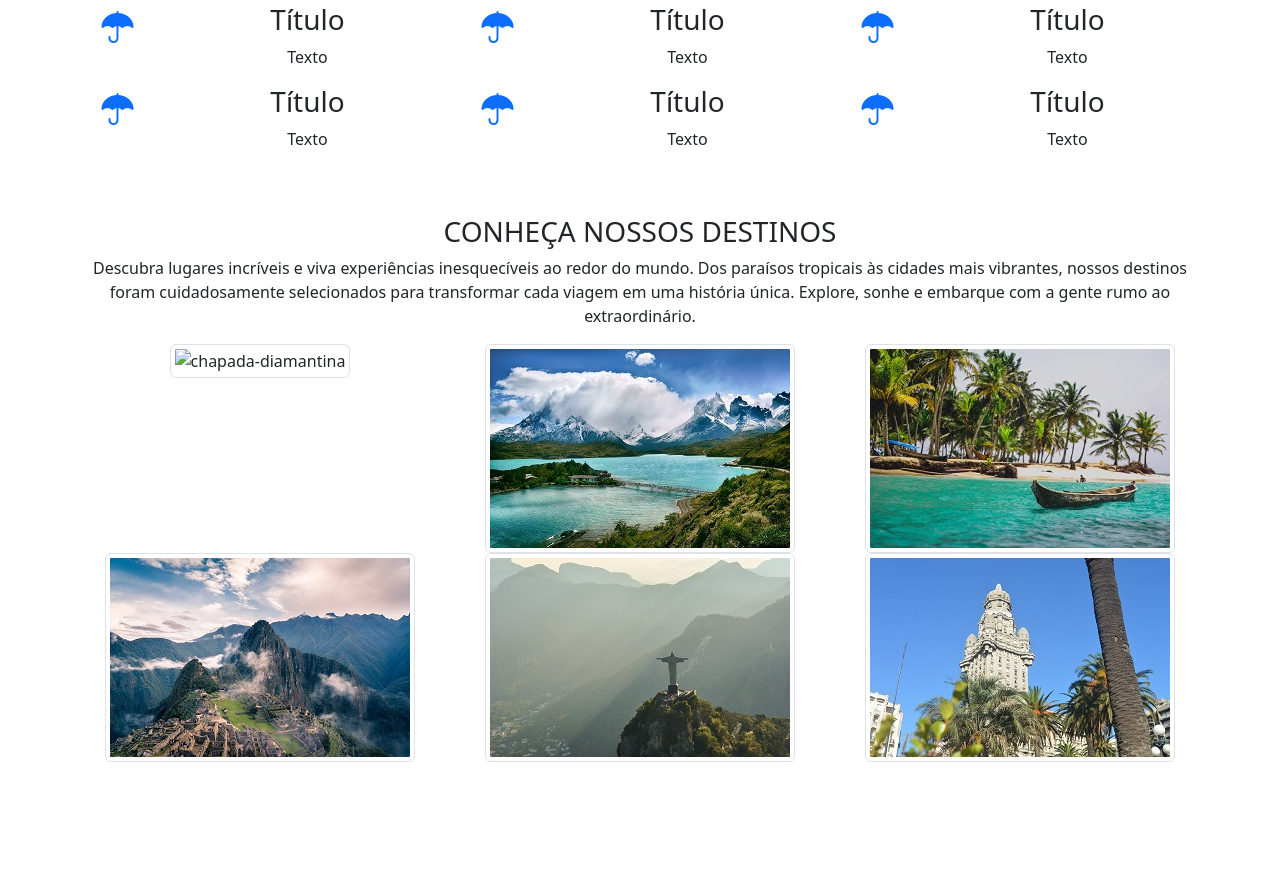
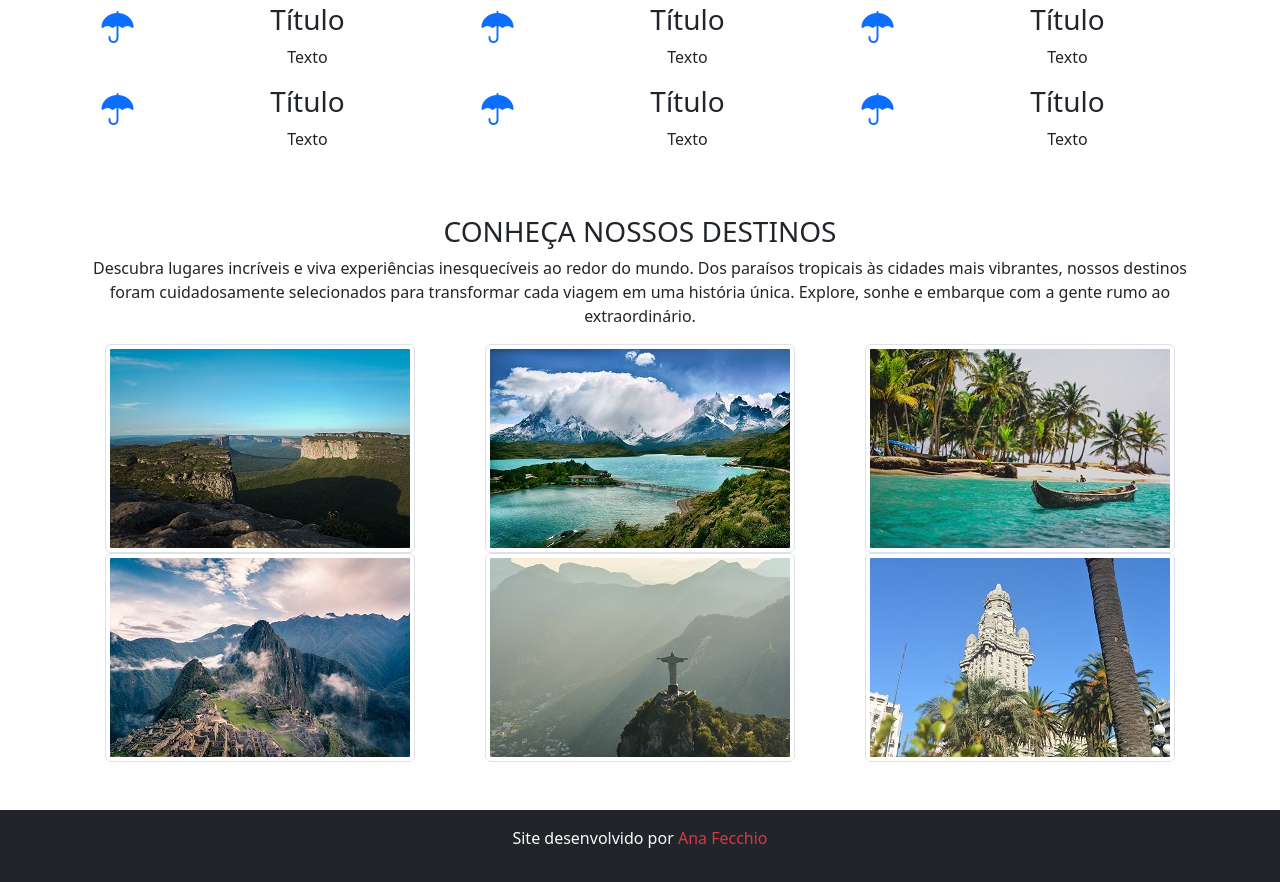
Before and after one commit to Ana-mafecchio/Agencia-viagem, a plain HTML site: page index.html in a window 1280 px wide. Shown: the part 655-1537 px from the top of the page. Before the commit the page ends 1433 px from the top, so only its background shows below. Drawn offline with nearby package versions, Linux system fonts and the light colour scheme.

Commit message:
Adicionei o footer

```diff
--- a/index.html
+++ b/index.html
@@ -112,7 +112,7 @@
 
 <div class="row mb-3">
   <div class="col-4">
-    <img src="img/mi-chapada-diamantina.jpg" class="img-fluid img-thumbnail" alt="chapada-diamantina">
+    <img src="img/min-chapada-diamantina.jpg" class="img-fluid img-thumbnail" alt="chapada-diamantina">
   </div>
   <div class="col-4">
     <img src="img/min-chile.jpg" class="img-fluid img-thumbnail" alt="chile">
@@ -130,6 +130,9 @@
 </div>
 </div>
 
+<footer class="bg-dark mt-5 text-light text-center p-3">
+  <p>Site desenvolvido por <a href="anamariaalvesfecchio@gmail" class="text-danger text-decoration-none">Ana Fecchio</a></p>
+</footer>
 
    <script src="https://cdn.jsdelivr.net/npm/bootstrap@5.3.8/dist/js/bootstrap.bundle.min.js" integrity="sha384-FKyoEForCGlyvwx9Hj09JcYn3nv7wiPVlz7YYwJrWVcXK/BmnVDxM+D2scQbITxI" crossorigin="anonymous"></script>
 </body>
```
